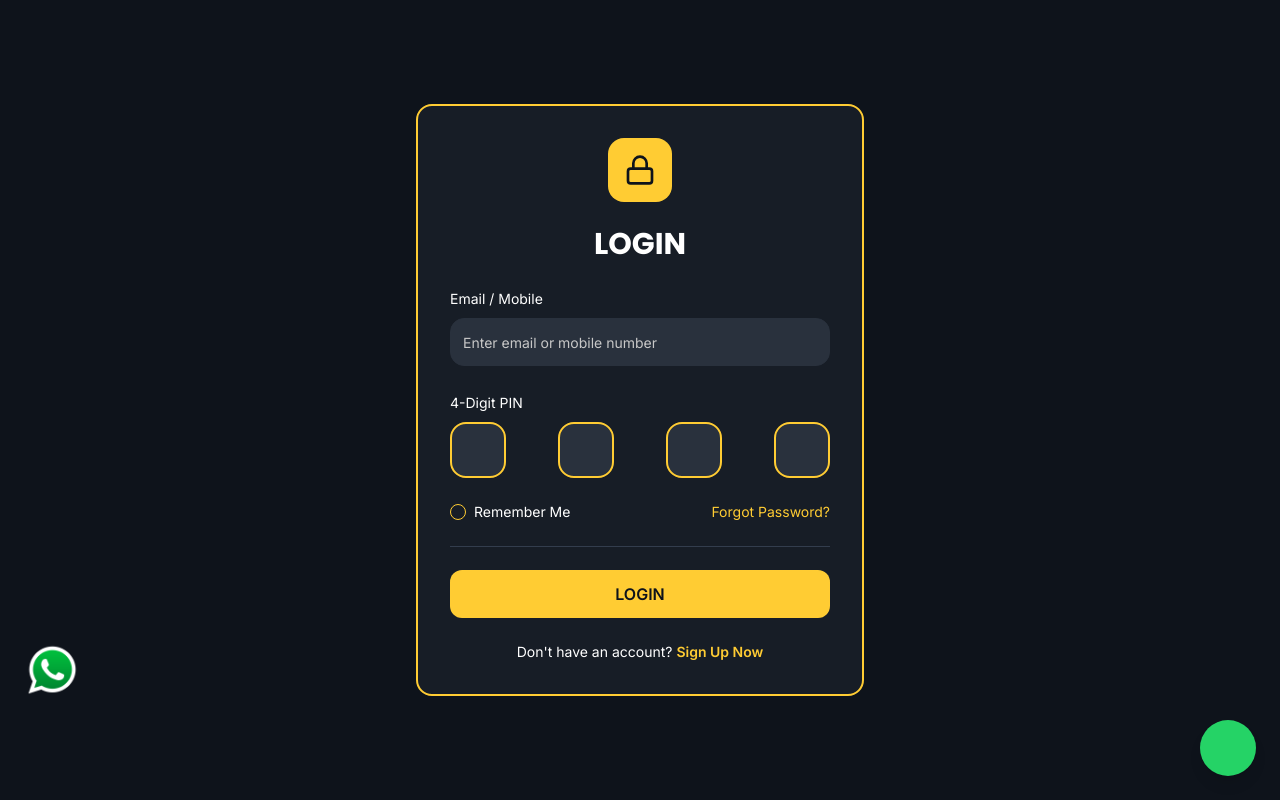
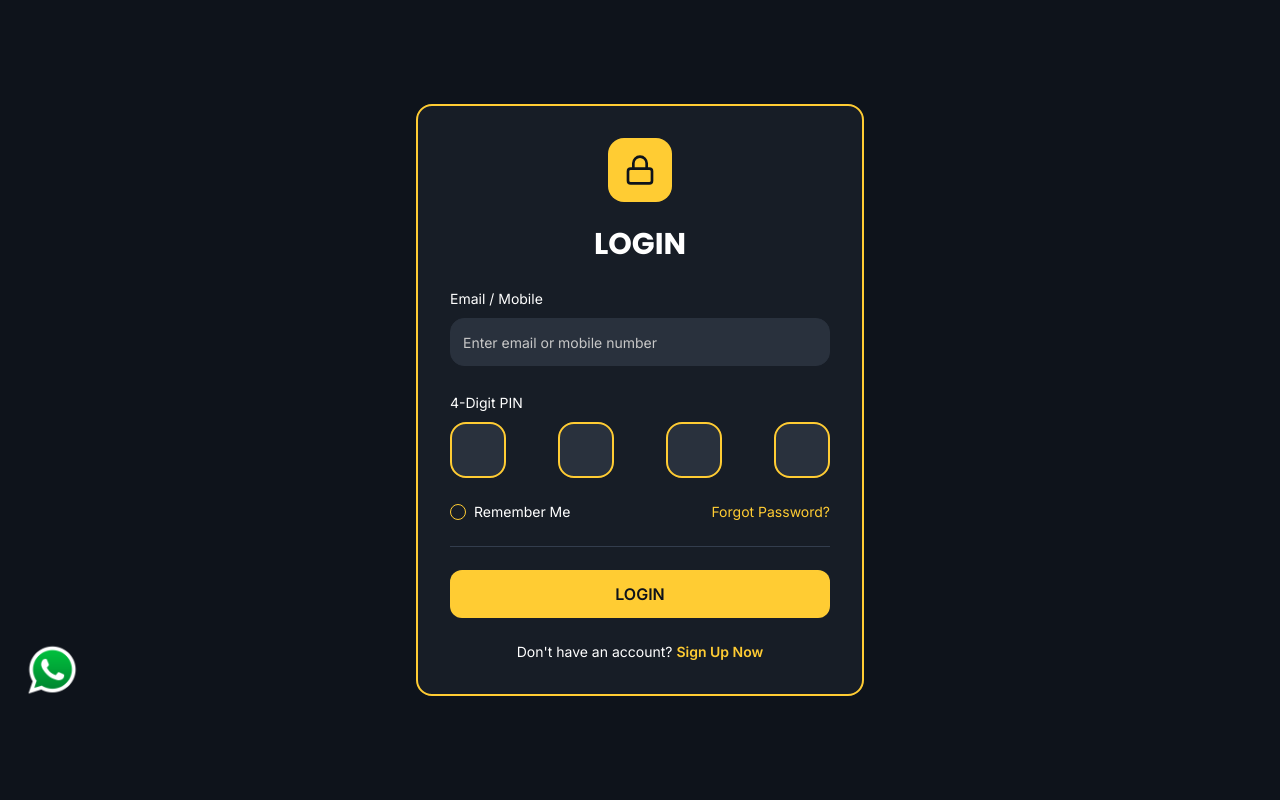
Before and after one commit to rebusinessanil/mobile-app-blueprint, a React (Vite) app: page / in a window 1280 px wide. Built offline with nearby package versions, Linux system fonts and the light colour scheme.

Commit message:
Visual edit in Lovable
Edited UI in Lovable

```diff
--- a/src/pages/Login.tsx
+++ b/src/pages/Login.tsx
@@ -170,8 +170,6 @@ export default function Login() {
       </div>
 
       {/* WhatsApp FAB - Always visible on login page, cannot be closed */}
-      <a href="https://wa.me/917734990035" target="_blank" rel="noopener noreferrer" className="fixed bottom-6 right-6 z-50 w-14 h-14 rounded-full bg-[#25D366] flex items-center justify-center shadow-lg hover:scale-110 transition-transform" aria-label="WhatsApp Support">
 
-      </a>
     </div>;
 }
```
